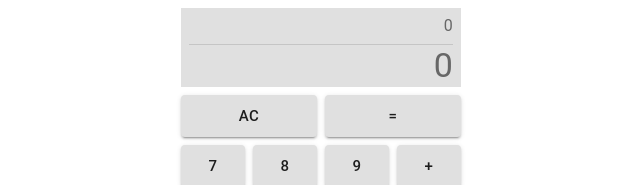
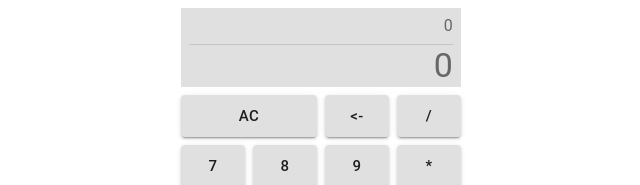
Before and after one commit to ke-liang-liu/calculator, a React (Create React App) app: page / in a window 1280 px wide. Shown: the top 185 px of the page, without its empty margins (319-959 px from the left). Built offline with nearby package versions, Linux system fonts and the light colour scheme.

Commit message:
add backspace button and fix a bug with prefix 0

```diff
--- a/src/App.js
+++ b/src/App.js
@@ -84,7 +84,7 @@ function Calculator() {
         if (currVal.length === 16 && /\d/.test(lastButton)) { return; }
         if (
           lastButton === 'AC'
-          || (lastButton === '0' && currVal === '0')
+          || (currVal === '0') // (lastButton === '0' && currVal === '0')
           || ['+', '-', '*', '/'].includes(lastButton)
         ) {
           setCurrVal(value);
@@ -135,6 +135,23 @@ function Calculator() {
         setCurrSign('+');
         break;
       }
+      case '<-':
+        if (currVal === 'Infinity' || currVal === '-Infinity') {
+          setCurrVal('0');
+          return;
+        }
+        if (isNaN(currVal)) {
+          setCurrVal('0');
+          return;
+        }
+        if (currVal.length === 1) {
+          setCurrVal('0');
+          return;
+        } else {
+          const tmp = currVal.slice(0, currVal.length - 1);
+          setCurrVal(tmp);
+        }
+        break;
       default:
     }
     setLastButton(value);
@@ -161,7 +178,6 @@ function Calculator() {
           <Typography
             variant="body2"
             align='center'
-            value={currVal}
             onClick={() => {
               if (bgColor === 'white') {
                 setBgColor('black')
--- a/src/components/MyButton.js
+++ b/src/components/MyButton.js
@@ -34,4 +34,6 @@ export const buttons = [
   { id: "divide", value: "/" },
   { id: "clear", value: "AC" },
   { id: "decimal", value: "." },
-  { id: "equals", value: "=" }]
+  { id: "equals", value: "=" },
+  { id: "backspace", value: "<-" }
+]
--- a/src/components/styles.js
+++ b/src/components/styles.js
@@ -37,11 +37,11 @@ const useStyles = makeStyles(theme => ({
     display: 'grid',
     gridTemplateAreas: `
       'bulletboard bulletboard bulletboard bulletboard'
-      'clear clear equals equals'
-      'seven eight nine add'
+      'clear clear backspace divide'
+      'seven eight nine multiply'
       'four five six subtract'
-      'one two three multiply'
-      'zero zero decimal divide'
+      'one two three add'
+      'zero zero decimal equals'
       'developer developer developer developer'`,
     gridGap: theme.spacing(1),
     margin: 'auto',
```
